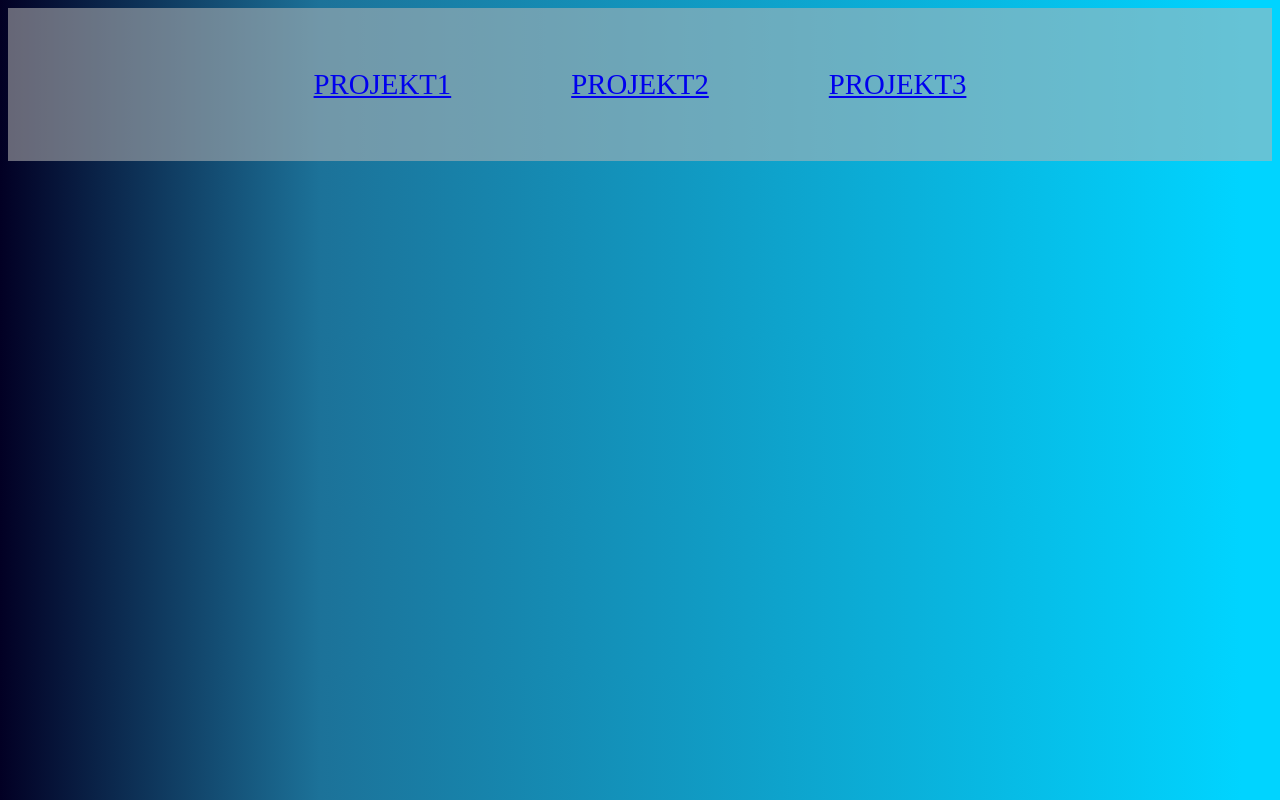
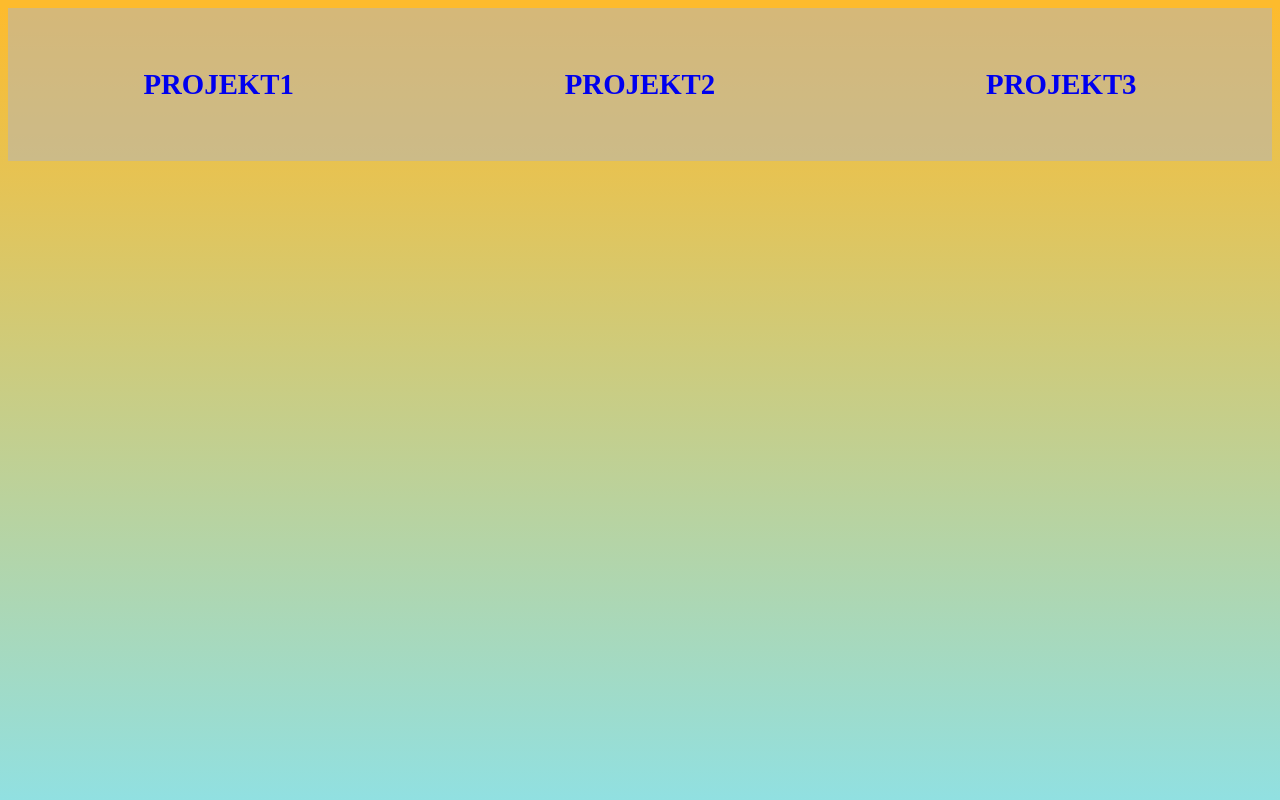
Before and after one commit to Atthela/atthela.github.io, a plain HTML site: page index.html in a window 1280 px wide. Drawn offline with Linux system fonts and the light colour scheme.

Commit message:
changed stly and added documents

```diff
--- a/index.html
+++ b/index.html
@@ -8,26 +8,41 @@
     <title>Projektek</title>
     <style>
         body {
-            background: linear-gradient(90deg, rgba(2, 0, 36, 1) 0%, rgba(28, 114, 153, 1) 25%, rgba(0, 212, 255, 1) 97%);
+            background: rgb(34, 193, 195);
+            background: linear-gradient(0deg, rgba(34, 193, 195, 0.4962359943977591) 0%, rgba(253, 187, 45, 1) 99%);
+            background-repeat: no-repeat;
+            background-size: cover;
+            background-attachment: fixed;
         }
-        .kozep{
+
+        .kozep {
             background: rgba(182, 182, 182, 0.555);
             width: 100%;
             display: flex;
-            justify-content: center;
+            justify-content: space-around;
             align-items: center;
         }
-        .kozep a{
+
+        .kozep a {
             margin: 60px;
             text-transform: uppercase;
             font-size: 1.8rem;
+            text-decoration: none;
+            font-weight: bold;
+            transition: all 0.5s ease-in-out;
         }
+
+        .kozep a:hover {
+            text-decoration: underline;
+            color: #016134;
+        }
+
     </style>
 </head>
 
 <body>
     <div class="kozep">
-        <a href="/projekt1/index.html">Projekt1</a>
+        <a href="projekt1/index.html">Projekt1</a>
         <a href="projekt2/index.html">Projekt2</a>
         <a href="projekt3/index.html">Projekt3</a>
     </div>
```
